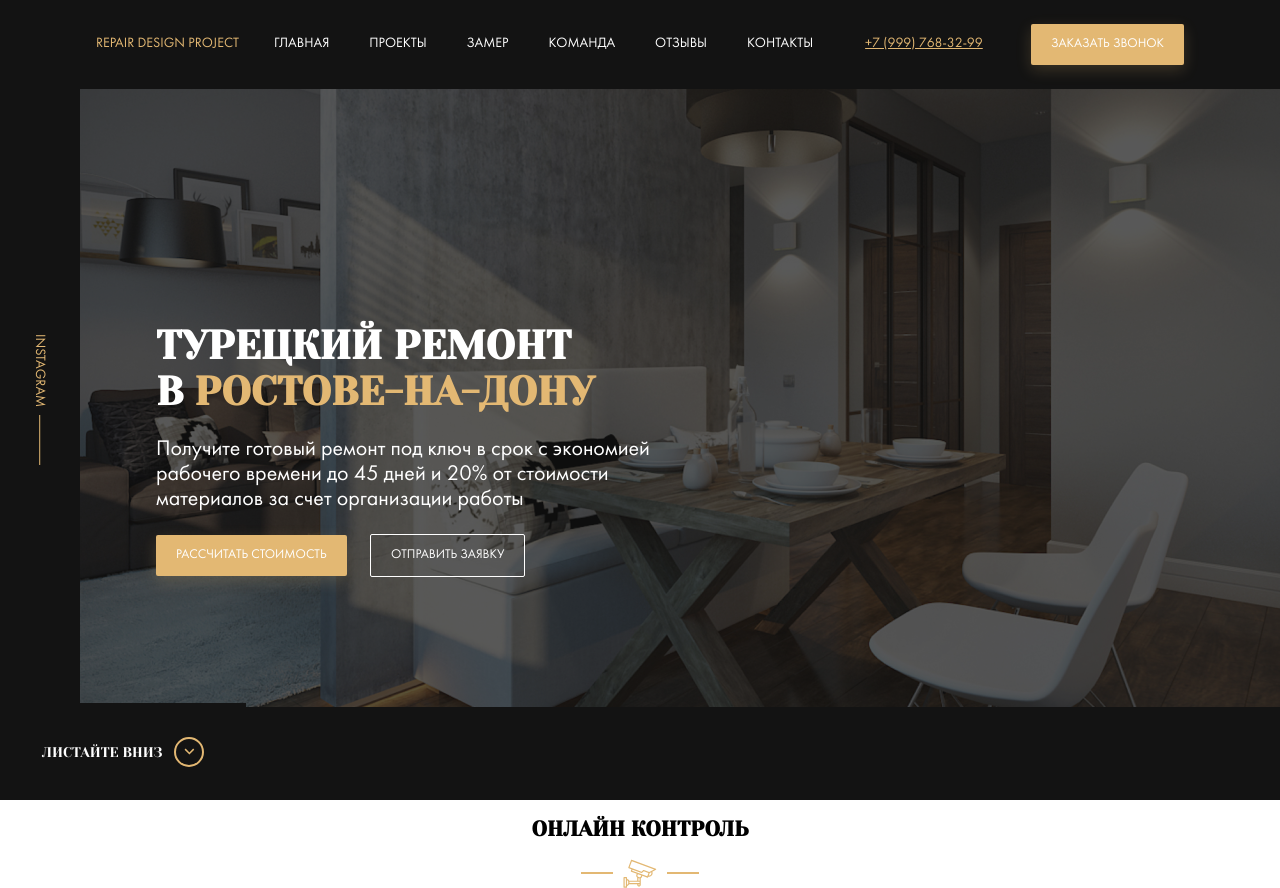
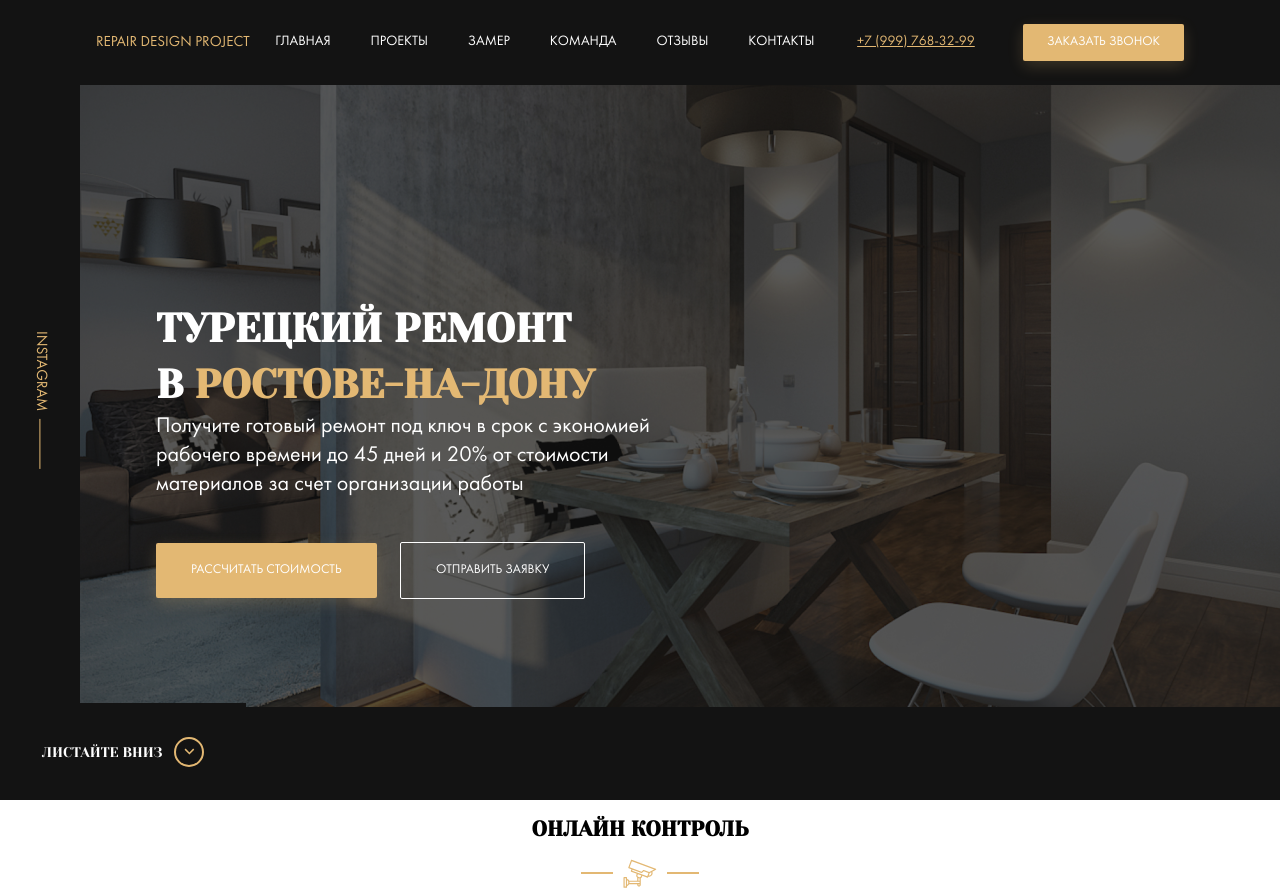
Before and after one commit to NeyzerBit/lesson_13, a website: page src/index.html in a window 1280 px wide. Drawn offline with Linux system fonts and the light colour scheme; files whose address does not match are found by name.

Commit message:
feat:made adaptive layout for the project

```diff
--- a/src/css/style.css
+++ b/src/css/style.css
@@ -319,7 +319,7 @@ template {
   display: none; }
 
 .button {
-  padding: 13px 20px;
+  padding: 11px 24px;
   border: none;
   border-radius: 2px;
   text-transform: uppercase;
@@ -383,6 +383,7 @@ body {
   align-items: center; }
 
 .logo {
+  font-size: 1.075rem;
   color: #E3B873;
   text-transform: uppercase; }
 
@@ -426,11 +427,17 @@ body {
     position: relative;
     max-width: 47.85rem;
     margin-left: 4.28rem; }
+  .hero__title {
+    margin-bottom: 1rem; }
   .hero__text {
     font-size: 1.57rem;
-    max-width: 500px; }
+    line-height: 131%;
+    max-width: 500px;
+    margin: 0;
+    margin-bottom: 3rem; }
   .hero__button {
-    margin-right: 20px; }
+    margin-right: 20px;
+    padding: 20px 35px; }
   .hero__instagram {
     position: absolute;
     left: 0;
@@ -472,7 +479,8 @@ body {
     text-decoration: none;
     color: #E3B873;
     transform: rotate(90deg);
-    line-height: 0.8; }
+    line-height: 0.8;
+    font-size: 1.1rem; }
     .instagram__link::after {
       content: '';
       width: 50px;
@@ -484,7 +492,8 @@ body {
   margin: 0;
   font-family: 'Yeseva One', cursive;
   text-transform: uppercase;
-  font-size: 2.857rem; }
+  font-size: 2.857rem;
+  line-height: 1.4; }
   .title--primary {
     color: #E3B873; }
 
--- a/src/sass/_interface.sass
+++ b/src/sass/_interface.sass
@@ -1,5 +1,5 @@
 .button
-  padding: 13px 20px
+  padding: 11px 24px
   border: none
   border-radius: 2px
   text-transform: uppercase
--- a/src/sass/templates/_header.sass
+++ b/src/sass/templates/_header.sass
@@ -11,6 +11,7 @@
   justify-content: space-between
   align-items: center
 .logo
+  font-size: 1.075rem
   color: $primary
   text-transform: uppercase
 .nav
--- a/src/sass/templates/_hero.sass
+++ b/src/sass/templates/_hero.sass
@@ -20,11 +20,17 @@
     position: relative
     max-width: 47.85rem
     margin-left: 4.28rem
+  &__title
+    margin-bottom: 1rem
   &__text
     font-size: 1.57rem
+    line-height: 131%
     max-width: 500px
+    margin: 0
+    margin-bottom: 3rem
   &__button
     margin-right: 20px
+    padding: 20px 35px
   &__instagram
     position: absolute
     left: 0
@@ -66,6 +72,7 @@
     color: $primary
     transform: rotate(90deg)
     line-height: 0.8
+    font-size: 1.1rem
     &::after
       content: ''
       width: 50px
@@ -77,5 +84,6 @@
   font-family: 'Yeseva One', cursive
   text-transform: uppercase
   font-size: 2.857rem
+  line-height: 1.4
   &--primary
     color: $primary
```
Also changed, not shown: 1 other file.
